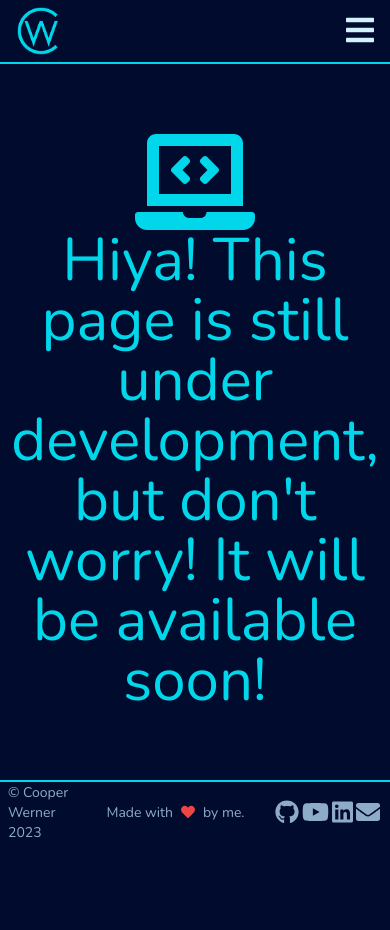
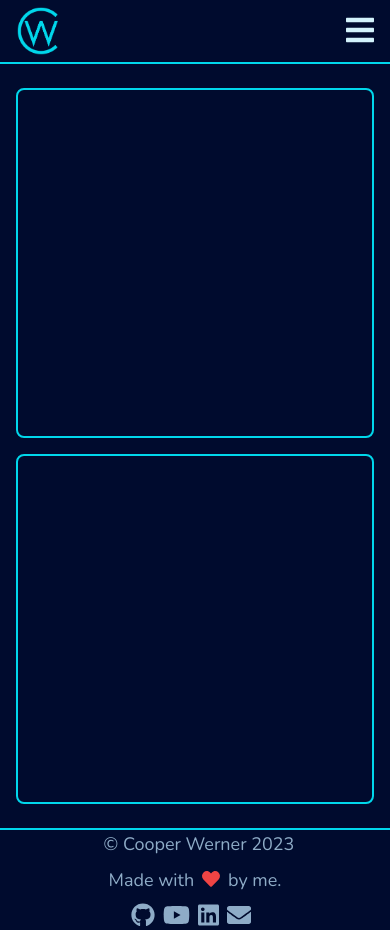
Before and after one commit to CooperW824/cooperw.tech, an Angular app: page /contact in a window 390 px wide. Before the commit the page ends 844 px from the top, so only its background shows below. Built offline with nearby package versions, Linux system fonts and the light colour scheme.

Commit message:
Style Updates

```diff
--- a/src/app/components/footer/footer.component.html
+++ b/src/app/components/footer/footer.component.html
@@ -1,15 +1,16 @@
 <div
-	class="flex items-center justify-center bg-coop-background w-full h-full text-coop-text-paragraph font-round text-xs xs:text-sm phone:text-base md:text-lg flex-wrap border-t-2 border-coop-highlight"
+	class="flex flex-col phone:flex-row items-center justify-between bg-coop-background w-full h-fit text-coop-text-paragraph font-round text-lg border-t-2 border-coop-highlight"
 >
-	<div class="flex items-center justify-center w-1/5 phone:w-1/4">
+	<div class="flex items-center justify-center w-full phone:w-1/3 h-full">
 		<p class="pl-2">© Cooper Werner 2023</p>
 	</div>
-	<div class="flex items-center justify-center w-1/2">
+	<div class="flex items-center justify-center w-full phone:w-1/3 h-full">
+		<!-- <div class="w-0 h-28 border border-red-500 z-10 relative left-1/2 -translate-x-1/2"></div> -->
 		<p>Made with</p>
 		<fa-icon class="text-red-500 p-2" [icon]="faHeart"></fa-icon>
 		<p>by me.</p>
 	</div>
-	<div class="flex items-center justify-around w-[30%] phone:w-1/4 pr-2">
+	<div class="flex items-center justify-center w-full phone:w-1/3 pr-2 h-full">
 		<a
 			href="https://github.com/CooperW824"
 			class="hover:text-coop-highlight transition-colors"
@@ -26,7 +27,7 @@
 			aria-label="My Youtube Channel"
 			title="My Youtube Channel"
 		>
-			<fa-icon class="text-lg" [icon]="faYoutube" size="lg"></fa-icon>
+			<fa-icon class="text-lg mx-2" [icon]="faYoutube" size="lg"></fa-icon>
 		</a>
 		<a
 			href="https://www.linkedin.com/in/cooper-werner-2b2871248/"
@@ -35,7 +36,7 @@
 			aria-label="My LinkedIn Profile"
 			title="My LinkedIn Profile"
 		>
-			<fa-icon class="text-lg" [icon]="faLinkedin" size="lg"></fa-icon>
+			<fa-icon class="text-lg mr-2" [icon]="faLinkedin" size="lg"></fa-icon>
 		</a>
 		<a
 			href="mailto:cooperwerner824@gmail.com "
--- a/src/app/pages/about-me/about-me.component.html
+++ b/src/app/pages/about-me/about-me.component.html
@@ -108,5 +108,5 @@
 		</div>
 	</div>
 	<coop-card-bar class="hidden sm:flex h-56 2xl:h-80 w-full"></coop-card-bar>
-	<coop-footer class="h-16 w-full"></coop-footer>
+	<coop-footer class="w-full"></coop-footer>
 </div>
--- a/src/app/pages/contact-me/contact-me.component.html
+++ b/src/app/pages/contact-me/contact-me.component.html
@@ -4,19 +4,24 @@
 	<coop-nav-bar class="h-16 w-full"></coop-nav-bar>
 
 	<div
-		class="flex items-center justify-center w-full bg-coop-background font-round h-fit p-4 flex-grow flex-shrink basis-auto"
+		class="flex flex-col md:flex-row items-center justify-around w-full bg-coop-background font-round h-fit p-4 flex-grow flex-shrink basis-auto"
 	>
 		<div
-			class="w-full 2xl:w-7/12 flex flex-col items-center justify-around text-coop-highlight text-center"
+			class="w-full md:w-[45%] xl:w-[35%] border-2 border-coop-highlight h-[350px] md:h-full rounded-lg m-2"
 		>
-			<fa-icon [icon]="faLaptopCode" size="6x"></fa-icon>
-			<h1 class="text-6xl">
-				Hiya! This page is still under development, but don't worry! It
-				will be available soon!
-			</h1>
+			<div class="w-full h-full flex flex-col items-center justify-start">
+				<div>
+
+				</div>
+			</div>
 		</div>
+
+		<div
+			class="w-full md:w-[45%] xl:w-[35%] border-2 border-coop-highlight h-[350px] md:h-full rounded-lg m-2"
+		></div>
+
 	</div>
 
 	<coop-card-bar class="hidden sm:flex h-56 2xl:h-80 w-full"></coop-card-bar>
-	<coop-footer class="h-16 w-full"></coop-footer>
+	<coop-footer class="w-full"></coop-footer>
 </div>
--- a/src/app/pages/home-page/home-page.component.html
+++ b/src/app/pages/home-page/home-page.component.html
@@ -39,5 +39,5 @@
 		</div>
 	</div>
 	<coop-card-bar class="hidden sm:flex h-56 2xl:h-80 w-full"></coop-card-bar>
-	<coop-footer class="h-16 w-full"></coop-footer>
+	<coop-footer class="w-full"></coop-footer>
 </div>
--- a/src/app/pages/my-projects/my-projects.component.html
+++ b/src/app/pages/my-projects/my-projects.component.html
@@ -136,5 +136,5 @@
 	</div>
 
 	<coop-card-bar class="hidden sm:flex h-56 2xl:h-80 w-full"></coop-card-bar>
-	<coop-footer class="h-16 w-full"></coop-footer>
+	<coop-footer class="w-full"></coop-footer>
 </div>
--- a/src/app/pages/resume/resume.component.html
+++ b/src/app/pages/resume/resume.component.html
@@ -6,9 +6,9 @@
 	<div
 		class="flex items-center justify-center w-full bg-coop-background font-round h-fit p-4 flex-grow flex-shrink basis-auto"
 	>
-		<embed class="h-full w-full" src="https://cooperw-downloads.s3.us-east-2.amazonaws.com/cooperw.tech/CooperWernerResume2022.pdf" type="application/pdf">
+		<embed class="h-full w-full bg-white" src="https://cooperw-downloads.s3.us-east-2.amazonaws.com/cooperw.tech/CooperWernerResume2022.pdf" type="application/pdf">
 
 	</div>
 
-	<coop-footer class="h-16 w-full"></coop-footer>
+	<coop-footer class="w-full"></coop-footer>
 </div>
--- a/src/app/pages/work-experience/work-experience.component.html
+++ b/src/app/pages/work-experience/work-experience.component.html
@@ -109,5 +109,5 @@
 	</div>
 
 	<coop-card-bar class="hidden sm:flex h-56 w-full"></coop-card-bar>
-	<coop-footer class="h-16 w-full"></coop-footer>
+	<coop-footer class="w-full"></coop-footer>
 </div>
--- a/tailwind.config.js
+++ b/tailwind.config.js
@@ -17,7 +17,7 @@ module.exports = {
 			},
 			screens: {
 				xs: '300px',
-				phone: '500px'
+				phone: '600px'
 			},
 			fontSize: {
 				xll: '1.4rem'
```
